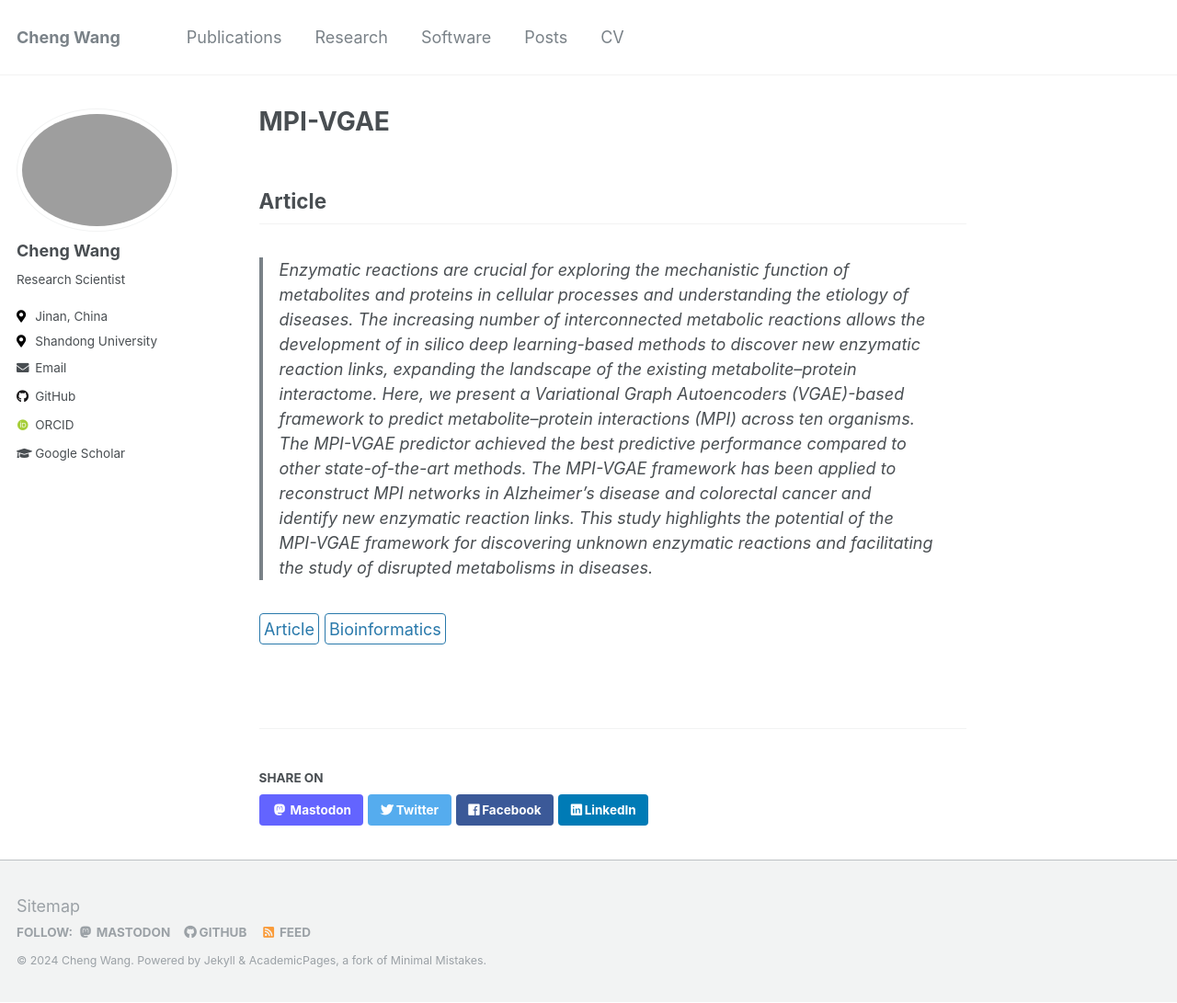
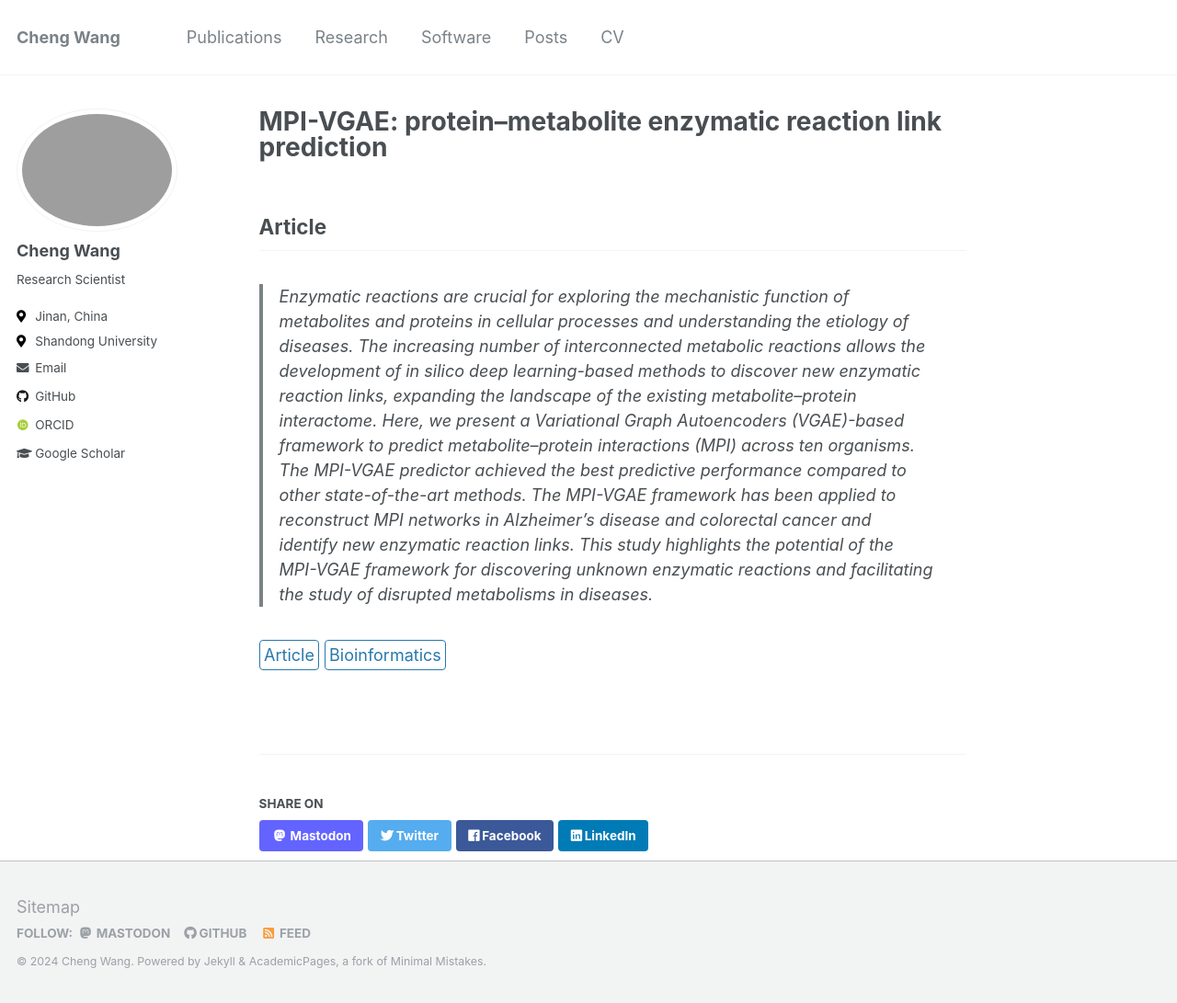
Before and after one commit to chengwangbio/chengwangbio.github.io, a Jekyll site: the page built from _research/MPI-VGAE.md, in a window 1280 px wide and 1091 px high. Shown: the whole window at 92% size. Built offline with Jekyll 4.4.1, drawn with Linux system fonts in a browser that asks for light colours; some web fonts are replaced.

Commit message:
Update files

```diff
--- a/_research/MPI-VGAE.md
+++ b/_research/MPI-VGAE.md
@@ -1,5 +1,5 @@
 ---
-title: "MPI-VGAE"
+title: "MPI-VGAE: protein–metabolite enzymatic reaction link prediction"
 layout: single-portfolio
 excerpt: "<img src='/images/research/2023-bib.png' alt=''>"
 collection: research
```
Also changed, not shown: 1 other file.
